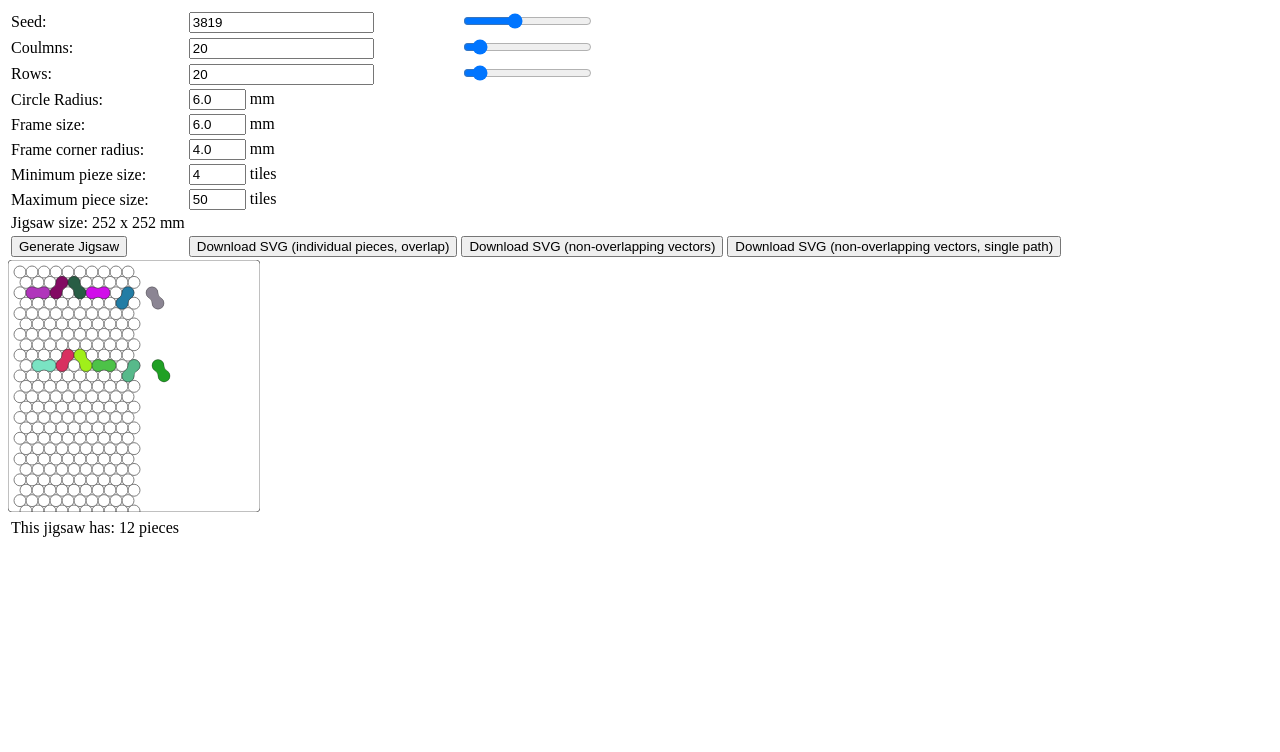
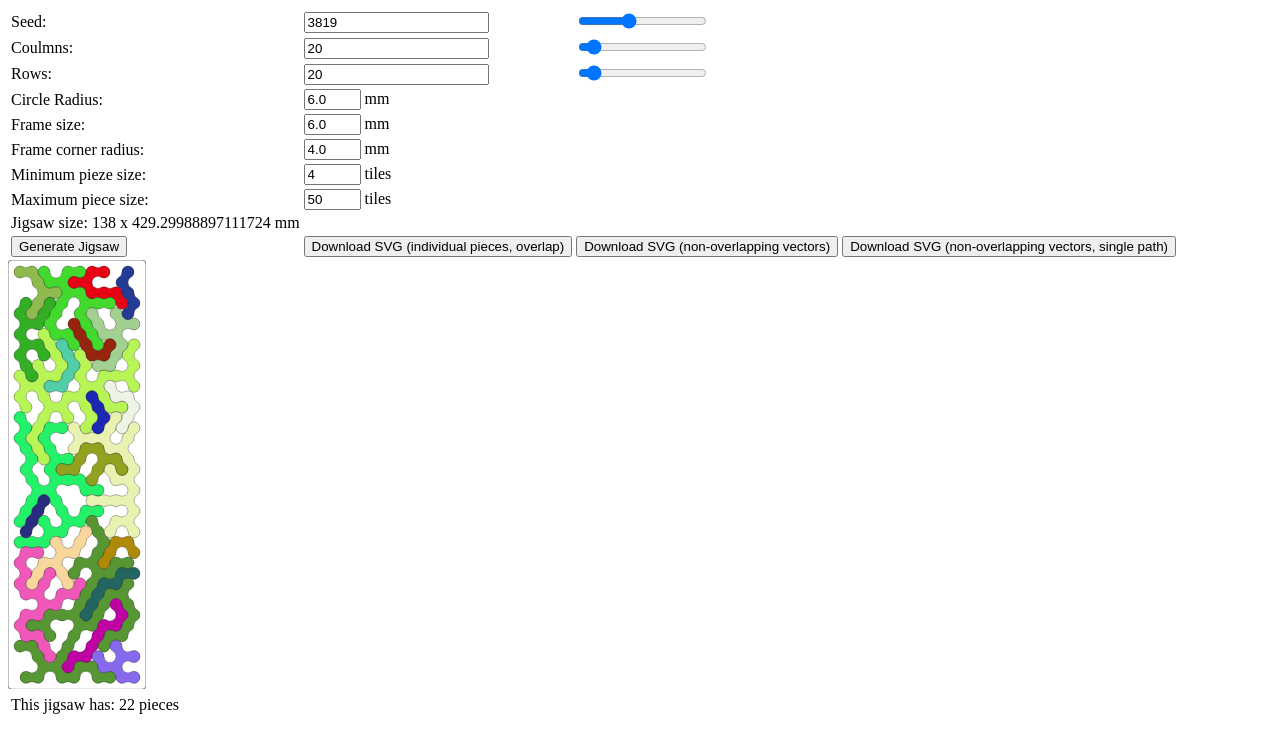
Before and after one commit to proceduraljigsaw/Hexpuzzlejs, a plain HTML site: page index.html in a window 1280 px wide. Both pictures are taken after a click on the button "Generate Jigsaw". Drawn offline with Linux system fonts and the light colour scheme.

Commit message:
Somewhat working

```diff
--- a/index.html
+++ b/index.html
@@ -62,16 +62,10 @@
             } else {
                var sextants = [3, 2, 4, -1, -1, 1, 5, -1, 0];
             }
-
-
-
-
             this._sextant = sextants[index];
-
-
          }
          eq(other) {
-            return (this === other) || (this.p1.eq(other.p1) && this.p2.eq(other.p2));
+            return (this === other) || (this.p1.eq(other.p1) && this.p2.eq(other.p2)) || (this.p1.eq(other.p2) && this.p2.eq(other.p1));
          }
          get slope() {
             return this._slope;
@@ -89,16 +83,13 @@
 
          static FromPointAndSextant(p1, sextant) {
             var p2;
-            if (Math.abs(p1.x)% 2) {
+            if (Math.abs(p1.x) % 2) {
                var increments = [[2, 0], [1, 0], [-1, 0], [-2, 0], [-1, 1], [1, 1]];
             } else {
                var increments = [[2, 0], [1, -1], [-1, -1], [-2, 0], [-1, 0], [1, 0]];
             }
             p2 = new Tile(p1.x + increments[sextant][0], p1.y + increments[sextant][1]);
             var con = new DiagonalConnection(p1, p2);
-            if (con.sextant != sextant) {
-               console.log("EPIC FAIL");
-            }
             return con;
          }
       }
@@ -179,10 +170,10 @@
                this._sp = pb;
                this._ep = pa;
             }
-            console.log(gcx+ " "+gcy+" Center " + this._cpx + " " + this._cpy + " sext " + this.sextant + " sp " + this._sp.str() + " ep " + this._ep.str());
+            //console.log(gcx + " " + gcy + " Center " + this._cpx + " " + this._cpy + " sext " + this.sextant + " sp " + this._sp.str() + " ep " + this._ep.str());
          }
          eq(a) {
-            return (this.quad == a.quad && this.cp.eq(a.cp));
+            return (this.sextant == a.sextant && this.cp.eq(a.cp));
          }
          get cp() {
             return new Tile(this._cpx, this._cpy);
@@ -206,52 +197,33 @@
             this.ncols = ncols;
             this.nrows = nrows;
             this.grid = new TileGrid(ncols, nrows)
-            this.pieces = [
-            [ DiagonalConnection.FromPointAndSextant(new Tile(2,1),0)],
-            [ DiagonalConnection.FromPointAndSextant(new Tile(6,1),1)],
-            [ DiagonalConnection.FromPointAndSextant(new Tile(10,1),2)],
-            [ DiagonalConnection.FromPointAndSextant(new Tile(14,1),3)],
-            [ DiagonalConnection.FromPointAndSextant(new Tile(18,1),4)],
-            [ DiagonalConnection.FromPointAndSextant(new Tile(22,1),5)],
-
-            [ DiagonalConnection.FromPointAndSextant(new Tile(3,4),0)],
-            [ DiagonalConnection.FromPointAndSextant(new Tile(7,4),1)],
-            [ DiagonalConnection.FromPointAndSextant(new Tile(11,4),2)],
-            [ DiagonalConnection.FromPointAndSextant(new Tile(15,4),3)],
-            [ DiagonalConnection.FromPointAndSextant(new Tile(19,4),4)],
-            [ DiagonalConnection.FromPointAndSextant(new Tile(23,4),5)],
-
-            // [ new DiagonalConnection(new Tile(0, 0), new Tile(1, 0))],
-            // [ new DiagonalConnection(new Tile(0, 0), new Tile(1, 0))],
-            // [ new DiagonalConnection(new Tile(0, 0), new Tile(1, 0))],
-            // [ new DiagonalConnection(new Tile(0, 0), new Tile(1, 0))],
-
-         ];
+            this.pieces = [];
             this.maxpiecelen = maxpiecelen;
             this.minpiecelen = minpiecelen;
          }
 
          possibleconnections(mytiles) {
             var pcs = [];
-            var neighbors = [[1, 0], [1, -1], [0, -1], [-1, 0], [0, 1], [1, 1]];
+
             mytiles.forEach((v) => {
                if (v.hasconnections) {
                   v.hasconnections = false;
-                  neighbors.forEach((n) => {
-                     let cpt = new Tile(v.x + n[0], v.y + n[1]);
-                     if (this.grid.istilevalid(cpt) && !mytiles.find(nv => nv.eq(cpt)) && !this.grid.istilevisited(cpt)) {
+                  for (var i = 0; i < 6; i++) {
+                     var cc = DiagonalConnection.FromPointAndSextant(v, i);
+                     if (this.grid.istilevalid(cc.p2) && !mytiles.find(nv => nv.eq(cc.p2)) && !this.grid.istilevisited(cc.p2)) {
                         var validconnection = true;
-                        neighbors.forEach((n2) => {
-                           if (mytiles.find(nv => nv.eq(new Tile(cpt.x + n2[0], cpt.y + n2[1])))) {
+                        for (var j = 0; j < 6; j++) {
+                           var ncc = DiagonalConnection.FromPointAndSextant(cc.p2, j);
+                           if (!ncc.p2.eq(v) && mytiles.find(nv => nv.eq(ncc.p2))) {
                               validconnection = false;
                            }
-                        });
+                        }
                         if (validconnection) {
-                           pcs.push(new DiagonalConnection(v, cpt));
+                           pcs.push(cc);
                            v.hasconnections = true;
                         }
                      }
-                  });
+                  }
                }
             });
             return pcs;
@@ -282,7 +254,7 @@
             }
          }
 
-         fillholes(allowpartials) {
+         fillholes() {
             var filled = false;
             this.pieces = this.pieces.sort((a, b) => a.length - b.length);
             this.pieces.forEach((p) => {
@@ -291,7 +263,7 @@
                   tiles.push(con.p2);
                });
                tiles.forEach((v) => {
-                  var possibleconnections = this.possibleconnections([v], allowpartials);
+                  var possibleconnections = this.possibleconnections([v]);
                   if (possibleconnections.length) {
                      possibleconnections = possibleconnections.filter(function (ele) {
                         return !Boolean(tiles.find(vf => vf.eq(ele.p2)));
@@ -300,7 +272,6 @@
                         p.push(pc);
                         tiles.push(pc.p2);
                         filled = true;
-                        this.grid.occupycell(pc.cell);
                         this.grid.visittile(pc.p2);
                      });
                   }
@@ -309,27 +280,26 @@
             });
             return filled;
          }
-         5
 
          static addarcs(con, connections, arcs, rad, border, first) {
 
-            console.log("Enter addarcs");
+            //console.log("Enter addarcs");
             if (Math.abs(con.p1.x) % 2) {
-               console.log("P1 x odd "+con.p1.x);
+               //console.log("P1 x odd " + con.p1.x);
                var inarcincs = [[1, 0], [-1, 0], [-2, 0], [-1, 1], [1, 1], [2, 0]];
             } else {
-               console.log("P1 x even "+con.p1.x);
+               //console.log("P1 x even " + con.p1.x);
                var inarcincs = [[1, -1], [-1, -1], [-2, 0], [-1, 0], [1, 0], [2, 0]];
             }
             if (Math.abs(con.p2.x) % 2) {
-               console.log("P2 x odd "+con.p2.x);
-               var outarcincs = [[1, 1], [2, 0], [1,-1], [-1, 0], [-2, 0], [-1, 0]];
-            }else{
-               console.log("P2 x even "+con.p2.x);
+               //console.log("P2 x odd " + con.p2.x);
+               var outarcincs = [[1, 1], [2, 0], [1, -1], [-1, 0], [-2, 0], [-1, 0]];
+            } else {
+               //console.log("P2 x even " + con.p2.x);
                var outarcincs = [[1, 0], [2, 0], [1, 0], [-1, -1], [-2, 0], [-1, 1]];
             }
 
-            console.log("entry sextant "+   (con.sextant + 4) % 6 +"con sextant " + con.sextant);
+            //console.log("entry sextant " + (con.sextant + 4) % 6 + "con sextant " + con.sextant);
             arcs.push(new HexArc(con.p1.x + inarcincs[con.sextant][0], con.p1.y + inarcincs[con.sextant][1], rad, border, (con.sextant + 4) % 6, 0));
 
             for (var i = 0; i < 4; i++) {
@@ -337,18 +307,18 @@
                if (s < 0) {
                   s = 6 + s;
                }
-               s = s%6;
+               s = s % 6;
 
                var pct = DiagonalConnection.FromPointAndSextant(con.p2, s);
                if (connections.find(c => c.eq(pct))) {
-                  console.log("addarcs 1");
+                  //console.log("addarcs 1");
                   CircleFractalJigsaw.addarcs(pct, connections, arcs, rad, border, false);
                   i++;
                } else {
                   arcs.push(new HexArc(con.p2.x, con.p2.y, rad, border, s, 1));
                }
             }
-            console.log("exit sextant "+   (con.sextant + 1) % 6 +"con sextant " + con.sextant);
+            //console.log("exit sextant " + (con.sextant + 1) % 6 + "con sextant " + con.sextant);
             arcs.push(new HexArc(con.p1.x + outarcincs[con.sextant][0], con.p1.y + outarcincs[con.sextant][1], rad, border, (con.sextant + 1) % 6, 0));
 
             if (first) {
@@ -357,7 +327,7 @@
                   if (q < 0) {
                      q = 6 + q;
                   }
-                  q = q%6;
+                  q = q % 6;
                   var pct = DiagonalConnection.FromPointAndSextant(con.p1, q);
 
                   if (connections.find(c => c.eq(pct))) {
@@ -368,12 +338,12 @@
                   }
                }
             }
-            console.log("Exit addarcs");
+            //console.log("Exit addarcs");
          }
 
          exportsvg(border, crad) {
-            var width = this.ncols * 2 * crad + 2 * border;
-            var height = this.nrows * 2 * crad + 2 * border;
+            var width = getwidth(crad, border);
+            var height = getheight(crad, border);
 
             var data = "<?xml version=\"1.0\" encoding=\"utf-8\" ?><svg baseProfile=\"full\" height=\"" + height + "mm\" version=\"1.1\" viewBox=\"0 0 " + width + " " + height + "\" width=\"" + width + "mm\" xmlns=\"http://www.w3.org/2000/svg\" xmlns:ev=\"http://www.w3.org/2001/xml-events\" xmlns:xlink=\"http://www.w3.org/1999/xlink\"><defs />"
 
@@ -391,8 +361,8 @@
             return data;
          }
          exportsvg_nooverlap_singlepath(border, crad) {
-            var width = this.ncols * 2 * crad + 2 * border;
-            var height = this.nrows * 2 * crad + 2 * border;
+            var width = getwidth(crad, border);
+            var height = getheight(crad, border);
             var data = "<?xml version=\"1.0\" encoding=\"utf-8\" ?><svg baseProfile=\"full\" height=\"" + height + "mm\" version=\"1.1\" viewBox=\"0 0 " + width + " " + height + "\" width=\"" + width + "mm\" xmlns=\"http://www.w3.org/2000/svg\" xmlns:ev=\"http://www.w3.org/2001/xml-events\" xmlns:xlink=\"http://www.w3.org/1999/xlink\"><defs />"
             var allarcs = [];
             data += "<path fill=\"none\" stroke=\"black\" stroke-width=\"0.1\" d=\"";
@@ -412,14 +382,14 @@
                });
             });
             data += "\"></path>"
-            data += "<path fill=\"none\" stroke=\"black\" stroke-width=\"0.1\" d=\"" + createframe() + "\"></path>";
+            data += "<path fill=\"none\" stroke=\"black\" stroke-width=\"0.1\" d=\"" + createframe(border, crad) + "\"></path>";
             data += "</svg>";
             return data;
          }
 
          exportsvg_nooverlap(border, crad) {
-            var width = this.ncols * 2 * crad + 2 * border;
-            var height = this.nrows * 2 * crad + 2 * border;
+            var width = getwidth(crad, border);
+            var height = getheight(crad, border);
             var data = "<?xml version=\"1.0\" encoding=\"utf-8\" ?><svg baseProfile=\"full\" height=\"" + height + "mm\" version=\"1.1\" viewBox=\"0 0 " + width + " " + height + "\" width=\"" + width + "mm\" xmlns=\"http://www.w3.org/2000/svg\" xmlns:ev=\"http://www.w3.org/2001/xml-events\" xmlns:xlink=\"http://www.w3.org/1999/xlink\"><defs />"
             var allarcs = [];
             var path = "";
@@ -448,7 +418,7 @@
                   data += path;
                }
             });
-            data += "<path fill=\"none\" stroke=\"black\" stroke-width=\"0.1\" d=\"" + createframe() + "\"></path>";
+            data += "<path fill=\"none\" stroke=\"black\" stroke-width=\"0.1\" d=\"" + createframe(border, crad) + "\"></path>";
             data += "</svg>";
             return data;
          }
@@ -486,8 +456,8 @@
 
          drawgrid(border, crad) {
             var centers = [];
-            for (var i = 0; i < this.grid.ncol; i++) {
-               for (var j = 0; j < this.grid.nrow; j++) {
+            for (var i = 0; i < this.grid.nrow; i++) {
+               for (var j = 0; j < this.grid.ncol; j++) {
                   var a = new HexArc(i, j, rad, border, 0, 1);
                   centers.push(a.cp);
                }
@@ -516,6 +486,7 @@
                np++;
             });
          }
+
       }
 
 
@@ -540,7 +511,7 @@
       function parse_input() {
          seed = parseInt($("seed").value);
          ncols = parseInt($("ncols").value);
-         nrows = parseInt($("nrows").value);
+         nrows = parseInt($("nrows").value)*2;
          frame = parseFloat($("frame").value);
          framecorner = parseFloat($("framecorner").value);
          rad = parseFloat($("cradius").value);
@@ -551,8 +522,8 @@
 
       function update() {
          parse_input();
-         $("width").innerHTML = ncols * 2 * rad + 2 * frame;
-         $("height").innerHTML = nrows * 2 * rad + 2 * frame;
+         $("width").innerHTML = getwidth(rad, frame);
+         $("height").innerHTML = getheight(rad, frame);
       }
       function savesvg(mode) {
          switch (mode) {
@@ -569,9 +540,18 @@
 
       }
 
-      function createframe() {
-         var width = ncols * 2 * rad + 2 * frame;
-         var height = nrows * 2 * rad + 2 * frame;
+      function getwidth(crad, border) {
+         return (this.ncols + 1) * crad + 2 * border;
+      }
+
+      function getheight(crad, border) {
+         const sin60 = 0.86602540378443864676372317075294;
+         return 2 * crad + (this.nrows - 1) * 2 * crad * sin60 + 2 * border;
+      }
+
+      function createframe(border, crad) {
+         var width = getwidth(crad, border);
+         var height = getheight(crad, border);
 
          var data = "M" + framecorner + "," + 0 + " ";
          data += "H " + (width - framecorner);
@@ -600,27 +580,25 @@
 
       function generate() {
          parse_input();
-         jig = new CircleFractalJigsaw(ncols, nrows, minp, maxp);
+         jig = new CircleFractalJigsaw(ncols, nrows/2, minp, maxp);
 
-         //jig.generate();
-         // while (jig.fillholes(false));
-         // jig.fillholes(true);
-
-         $("puzzlecontainer").setAttribute("width", ncols * 2 * rad + 2 * frame);
-         $("puzzlecontainer").setAttribute("height", nrows * 2 * rad + 2 * frame);
+         jig.generate();
+         //while(jig.fillholes());
+         $("puzzlecontainer").setAttribute("width", getwidth(rad, frame));
+         $("puzzlecontainer").setAttribute("height", getheight(rad, frame));
 
          while ($("puzzlecontainer").firstChild) {
             $("puzzlecontainer").removeChild($("puzzlecontainer").firstChild);
          }
-         jig.drawgrid(frame, rad).forEach((c) => {
-            var circle = document.createElementNS($("puzzlecontainer").namespaceURI, "circle")
-            circle.setAttribute("cx", c.x);
-            circle.setAttribute("cy", c.y);
-            circle.setAttribute("r", rad);
-            circle.setAttribute("stroke", "gray");
-            circle.setAttribute("fill", "none");
-            $("puzzlecontainer").appendChild(circle);
-         });
+         // jig.drawgrid(frame, rad).forEach((c) => {
+         //    var circle = document.createElementNS($("puzzlecontainer").namespaceURI, "circle")
+         //    circle.setAttribute("cx", c.x);
+         //    circle.setAttribute("cy", c.y);
+         //    circle.setAttribute("r", rad);
+         //    circle.setAttribute("stroke", "gray");
+         //    circle.setAttribute("fill", "none");
+         //    $("puzzlecontainer").appendChild(circle);
+         // });
          jig.multipaths(frame, rad).forEach((p) => {
             var newpath = document.createElementNS($("puzzlecontainer").namespaceURI, "path")
             newpath.setAttribute("d", p);
@@ -630,7 +608,7 @@
             $("puzzlecontainer").appendChild(newpath);
          });
          var framedraw = document.createElementNS($("puzzlecontainer").namespaceURI, "path")
-         framedraw.setAttribute("d", createframe());
+         framedraw.setAttribute("d", createframe(frame, rad));
          framedraw.setAttribute("stroke", "black");
          framedraw.setAttribute("fill", "none");
          framedraw.setAttribute("stroke-width", 0.5);
```
